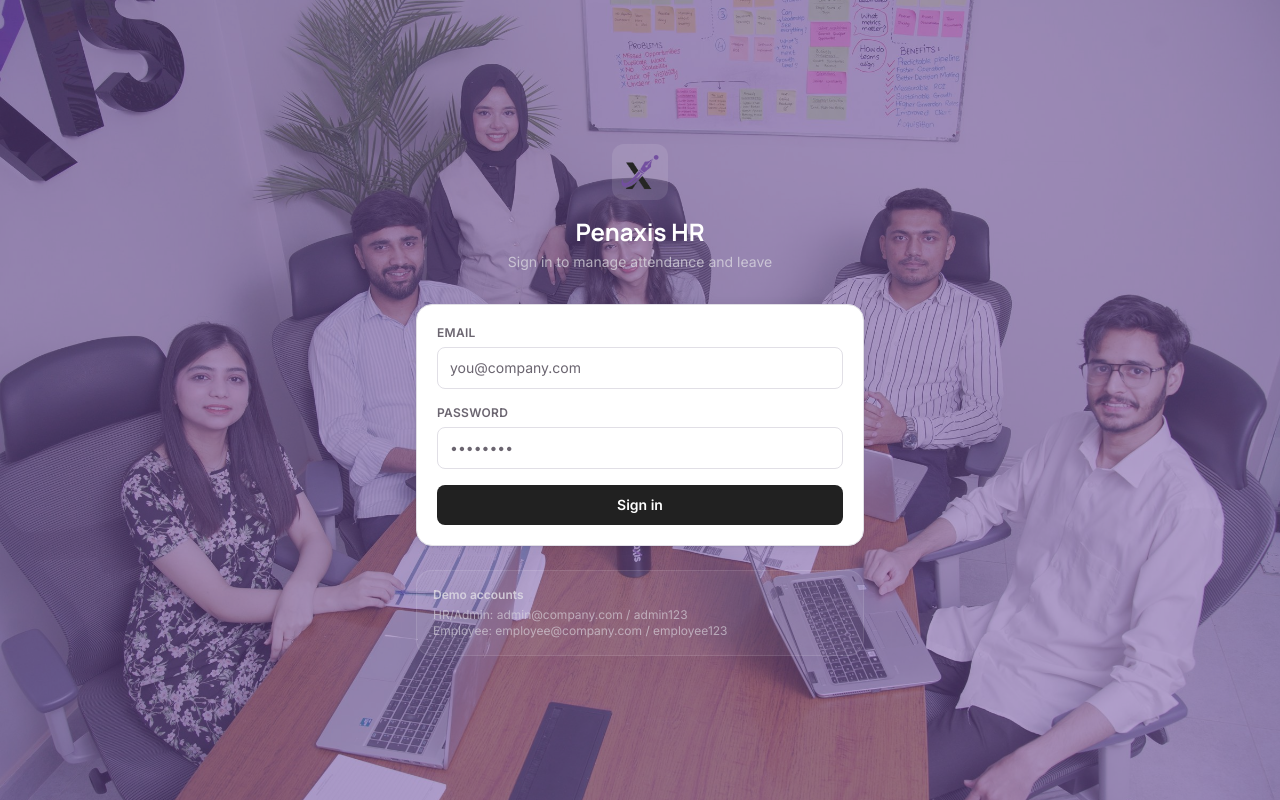
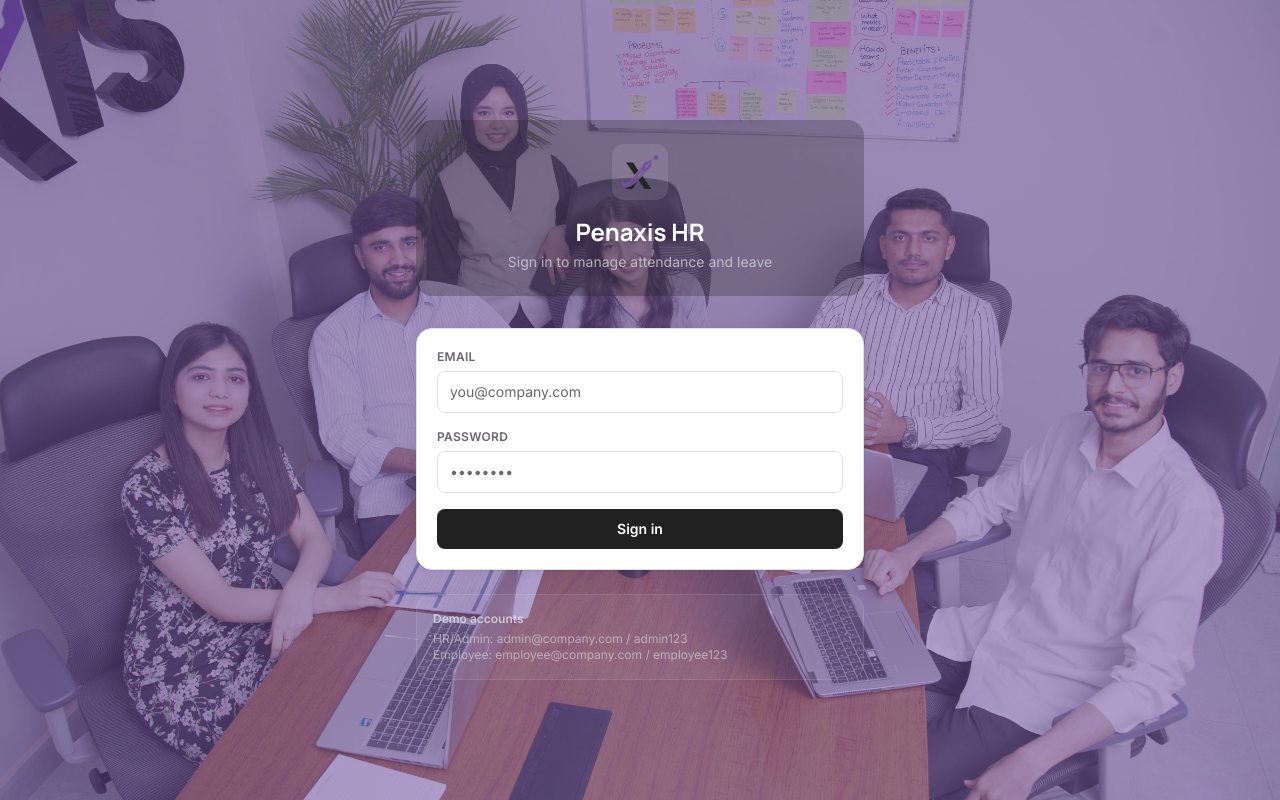
Before and after one commit to Rajwara/penaxis-hrm-app, a Next.js app in the folder frontend/: page /login in a window 1280 px wide. Built offline with nearby package versions, Linux system fonts and the light colour scheme; no server answers.

Commit message:
Add subtle dark (#212121) panel behind login heading for readability

```diff
--- a/frontend/app/login/page.tsx
+++ b/frontend/app/login/page.tsx
@@ -37,7 +37,7 @@
       <div className="absolute inset-0" style={{ backgroundColor: "rgb(115 79 160 / 51%)" }} />
 
       <div className="relative z-10 w-full max-w-md">
-        <div className="mb-8 text-center">
+        <div className="mb-8 rounded-2xl px-6 py-6 text-center" style={{ backgroundColor: "rgba(33, 33, 33, 0.28)" }}>
           <div className="mx-auto mb-4 flex h-14 w-14 items-center justify-center rounded-xl bg-white/10 p-2">
             <Image src="/penaxis-icon.png" alt="Penaxis" width={40} height={40} className="h-full w-full object-contain" priority />
           </div>
```
